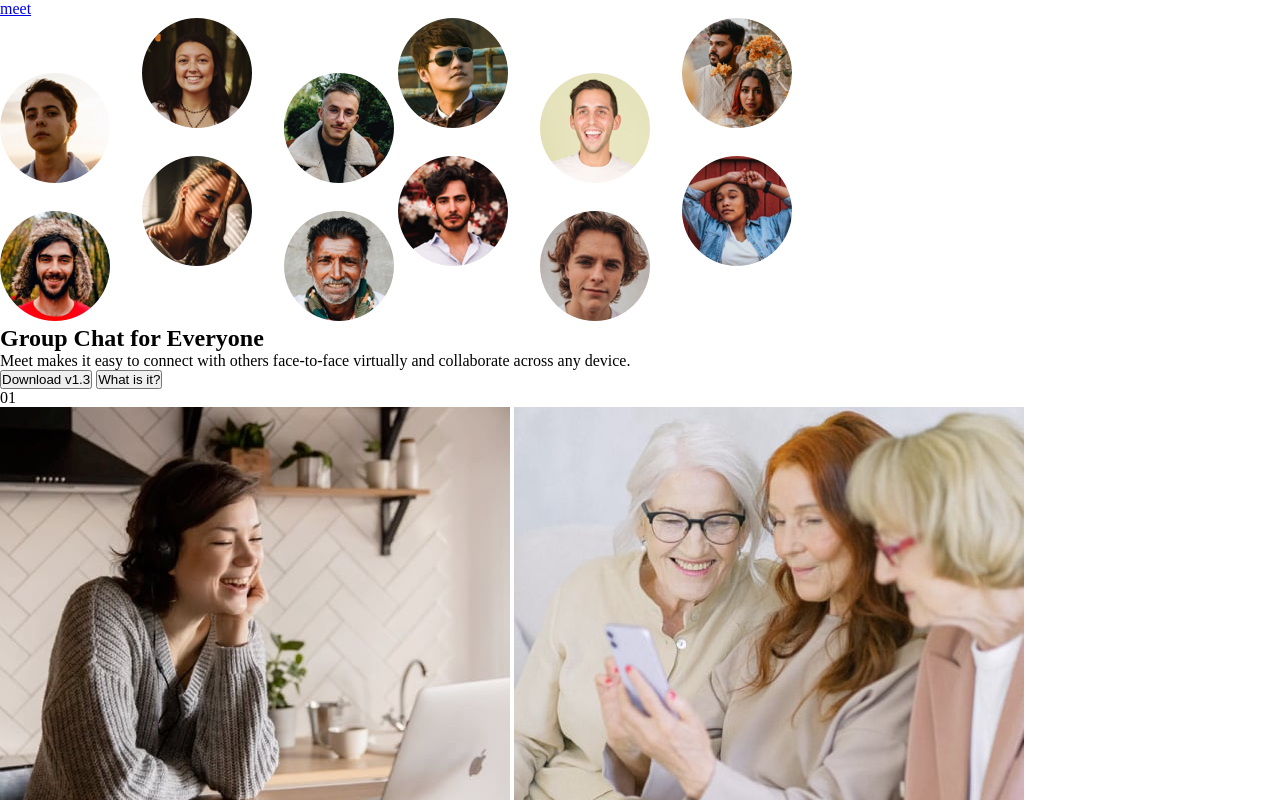
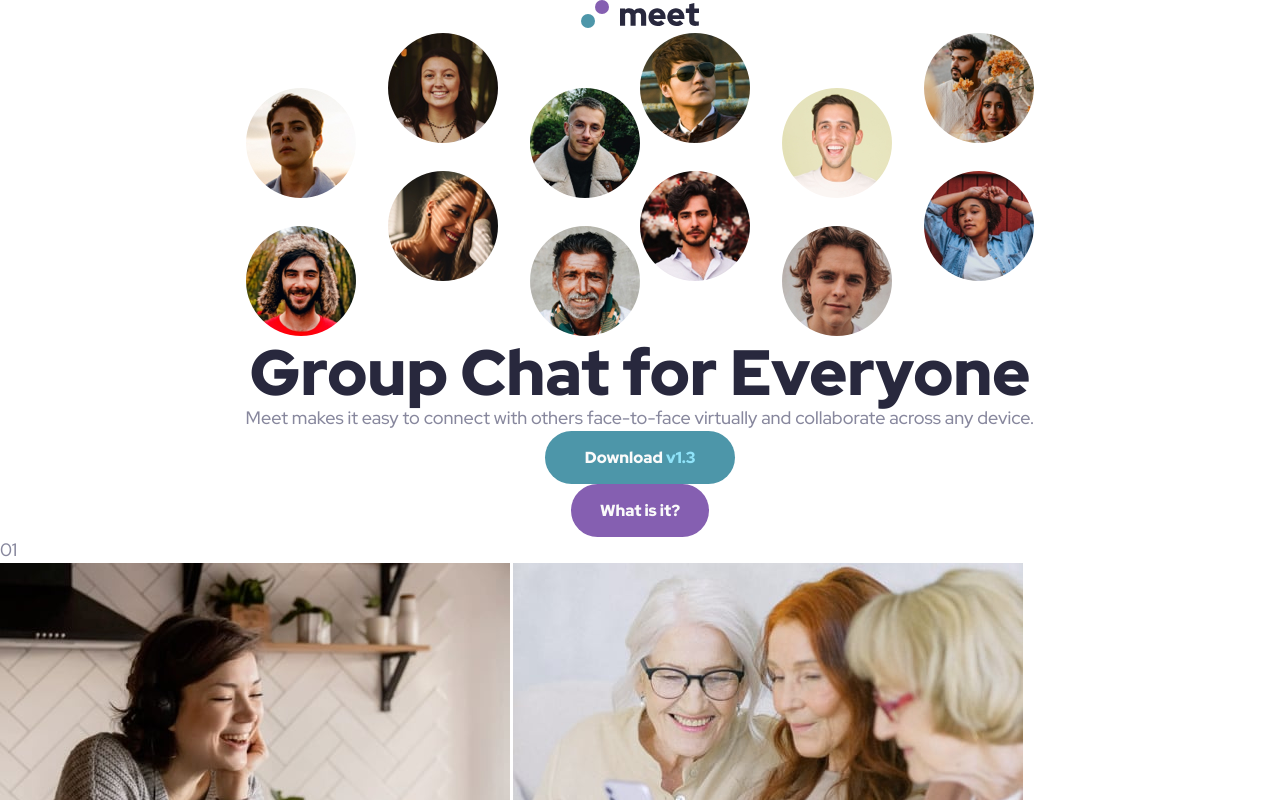
Before and after one commit to rparias/meet-landing-page, a plain HTML site: page index.html in a window 1280 px wide. Shown: the top 800 px of the page. Drawn offline with Linux system fonts and the light colour scheme.

Commit message:
Updates main styles for headers and buttons

```diff
--- a/index.html
+++ b/index.html
@@ -11,7 +11,7 @@
 </head>
 <body>
 <header>
-  <a href="/" class="logo">meet</a>
+  <a href="/" class="logo"><img src="./assets/logo.svg" alt="meet logo"></a>
   <figure class="faces">
     <picture class="faces-left">
       <source media="(min-width: 375px)" srcset="./assets/desktop/image-hero-left.png">
@@ -26,7 +26,7 @@
     <h1>Group Chat for Everyone</h1>
     <p>Meet makes it easy to connect with others face-to-face virtually and collaborate across any device.</p>
     <div class="buttons-header">
-      <button class="btn primary">Download v1.3</button>
+      <button class="btn primary">Download <span>v1.3</span></button>
       <button class="btn secondary">What is it?</button>
     </div>
   </section>
@@ -60,7 +60,7 @@
     <p>02</p>
     <h2>Experience more together</h2>
     <p>Stay connected with reliable HD meetings and unlimited one-on-one and group video sessions.</p>
-    <button class="btn secondary">Download v1.3</button>
+    <button class="btn secondary">Download <span>v1.3</span></button>
   </section>
 </main>
 </body>
--- a/styles/styles.css
+++ b/styles/styles.css
@@ -1,4 +1,121 @@
+@import url('https://fonts.googleapis.com/css2?family=Red+Hat+Display:wght@500;900&display=swap');
+
 * {
     margin: 0;
     padding: 0;
+    font-family: 'Red Hat Display', sans-serif;
 }
+
+:root {
+    --turqoise: #4D96A9;
+    --soft-turqoise: #71c0d4;
+    --violet: #855FB1;
+    --black: #28283D;
+    --gray: #87879D;
+    --ligth-blue: #8FE3F9;
+    --soft-violet: #D9B8FF;
+    --ligth-violet: #B18BDD;
+    --white: #FAFAFA;
+}
+
+h1, h2, h3 {
+    text-align: center;
+}
+
+h1 {
+    font-size: 64px;
+    line-height: 64px;
+    font-weight: 900;
+    color: var(--black);
+}
+
+h2 {
+    font-size: 40px;
+    line-height: 44px;
+    font-weight: 900;
+    color: var(--black);
+}
+
+h3 {
+    font-size: 16px;
+    line-height: 26px;
+    font-weight: 900;
+    letter-spacing: 4px;
+    text-transform: uppercase;
+    color: var(--turqoise);
+}
+
+p {
+    font-size: 18px;
+    line-height: 26px;
+    font-weight: 500;
+    color: var(--gray);
+}
+
+header {
+    display: flex;
+    flex-direction: column;
+    align-items: center;
+}
+
+.btn {
+    padding: 16px;
+    border-radius: 29px;
+    border: none;
+    font-size: 16px;
+    font-weight: 900;
+    color: var(--white);
+    cursor: pointer;
+}
+
+.primary {
+    padding: 16px 40px;
+    background-color: var(--turqoise);
+}
+
+.primary:hover {
+    background-color: var(--soft-turqoise);
+}
+
+.primary span {
+    color: var(--ligth-blue);
+}
+
+.secondary {
+    padding: 16px 29px;
+    background-color: var(--violet);
+}
+
+.secondary:hover {
+    background-color: var(--ligth-violet);
+}
+
+.secondary span {
+    color: var(--soft-violet);
+}
+
+.logo img {
+    width: 119px;
+    height: 28px;
+}
+
+.faces {
+    display: flex;
+    justify-content: center;
+}
+
+.info-header {
+    display: flex;
+    flex-direction: column;
+    align-items: center;
+}
+
+.info-header p {
+    text-align: center;
+}
+
+.buttons-header {
+    display: flex;
+    flex-direction: column;
+    align-items: center;
+}
```
